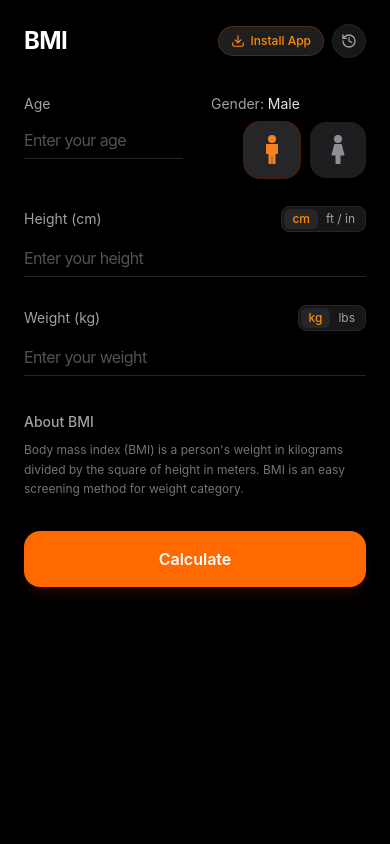
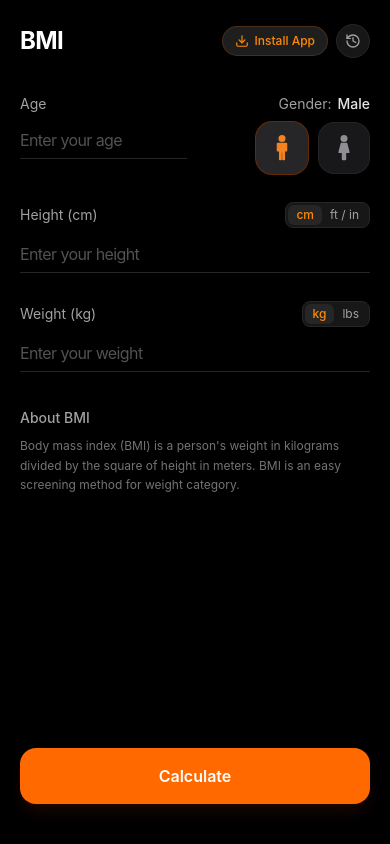
Before and after one commit to razazaheer12/BMI-Calculator, a React (Vite) app: page / in a window 390 px wide. Built offline with nearby package versions, Linux system fonts and the light colour scheme.

Commit message:
Refactor BMIInputScreen layout and button styles
Updated layout and styling for BMI input screen components, including adjustments to grid gaps and button sizes.

```diff
--- a/src/components/BMIInputScreen.tsx
+++ b/src/components/BMIInputScreen.tsx
@@ -169,7 +169,7 @@ export const BMIInputScreen: React.FC<BMIInputScreenProps> = ({
   };
 
   return (
-    <div className="flex flex-col min-h-full h-full bg-black text-white px-6 pt-3 pb-8 select-none">
+    <div className="flex flex-col flex-1 min-h-[100dvh] bg-black text-white px-5 sm:px-7 pt-3 pb-8 select-none">
       {/* Top Bar on Main Screen: Root screen without back arrow */}
       <div className="flex items-center justify-between py-3 mb-6">
         <div>
@@ -201,7 +201,7 @@ export const BMIInputScreen: React.FC<BMIInputScreenProps> = ({
           )}
 
           {/* Row 1: Age & Gender */}
-          <div className="grid grid-cols-2 gap-6 items-start">
+          <div className="grid grid-cols-2 gap-4 sm:gap-6 items-start">
             {/* Age Column */}
             <div className="flex flex-col">
               <span className="text-sm font-normal text-neutral-400 mb-2">Age</span>
@@ -218,24 +218,25 @@ export const BMIInputScreen: React.FC<BMIInputScreenProps> = ({
               </div>
             </div>
 
-            {/* Gender Column */}
+            {/* Gender Column - Neatly aligned on the right, matching unit toggle switches below */}
             <div className="flex flex-col items-end">
-              <span className="text-sm font-normal text-neutral-400 mb-2 self-start pl-1">
-                Gender: <span className="text-neutral-200 capitalize">{gender}</span>
-              </span>
+              <div className="flex items-center justify-end gap-1.5 mb-2 text-sm text-neutral-400 whitespace-nowrap">
+                <span>Gender:</span>
+                <span className="text-neutral-200 capitalize font-medium">{gender}</span>
+              </div>
               <div className="flex items-center gap-2.5">
                 {/* Male Squircle */}
                 <button
                   type="button"
                   onClick={() => handleGenderToggle('male')}
                   aria-label="Select Male"
-                  className={`w-14 h-14 rounded-2xl flex items-center justify-center transition-all cursor-pointer ${
+                  className={`w-13 h-13 sm:w-14 sm:h-14 rounded-2xl flex items-center justify-center transition-all cursor-pointer ${
                     gender === 'male'
-                      ? 'bg-[#262628] ring-1 ring-orange-500/30'
-                      : 'bg-[#1e1e20] hover:bg-[#262628]'
+                      ? 'bg-[#262628] ring-1 ring-orange-500/40 text-orange-400 shadow-sm'
+                      : 'bg-[#18181a] hover:bg-[#222225] border border-neutral-800/80 text-neutral-500'
                   }`}
                 >
-                  <MaleIcon active={gender === 'male'} className="w-8 h-8" />
+                  <MaleIcon active={gender === 'male'} className="w-7 h-7 sm:w-8 sm:h-8" />
                 </button>
 
                 {/* Female Squircle */}
@@ -243,13 +244,13 @@ export const BMIInputScreen: React.FC<BMIInputScreenProps> = ({
                   type="button"
                   onClick={() => handleGenderToggle('female')}
                   aria-label="Select Female"
-                  className={`w-14 h-14 rounded-2xl flex items-center justify-center transition-all cursor-pointer ${
+                  className={`w-13 h-13 sm:w-14 sm:h-14 rounded-2xl flex items-center justify-center transition-all cursor-pointer ${
                     gender === 'female'
-                      ? 'bg-[#262628] ring-1 ring-orange-500/30'
-                      : 'bg-[#1e1e20] hover:bg-[#262628]'
+                      ? 'bg-[#262628] ring-1 ring-orange-500/40 text-orange-400 shadow-sm'
+                      : 'bg-[#18181a] hover:bg-[#222225] border border-neutral-800/80 text-neutral-500'
                   }`}
                 >
-                  <FemaleIcon active={gender === 'female'} className="w-8 h-8" />
+                  <FemaleIcon active={gender === 'female'} className="w-7 h-7 sm:w-8 sm:h-8" />
                 </button>
               </div>
             </div>
```
